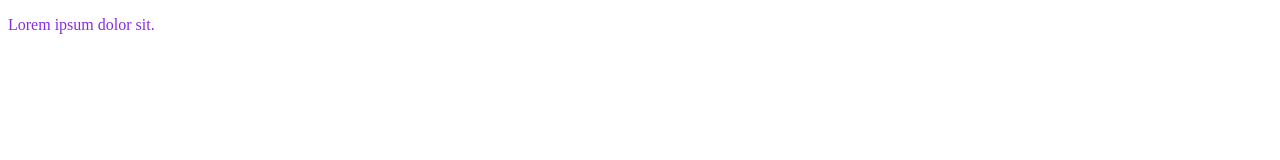
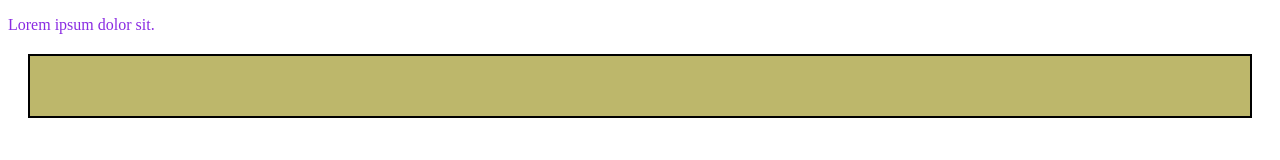
Before and after one commit to cB3rnalA/Personal, a plain HTML site: page index.html in a window 1280 px wide. Drawn offline with Linux system fonts and the light colour scheme.

Commit message:
creacion index

```diff
--- a/index.html
+++ b/index.html
@@ -6,8 +6,18 @@
     <meta name="viewport" content="width=device-width, initial-scale=1.0">
     <title>Esta es el titulo de practica</title>
 </head>
+<style>
+.ciudad {
+    background-color: darkkhaki;
+    border: 2px solid black;
+    margin: 20px;
+    padding: 20px;
+}
+</style>
 <body>
     <p style="color: blueviolet;">Lorem ipsum dolor sit.</p>
-
+    <div class="ciudad">
+        <h2></h2>
+    </div>
 </body>
 </html>
```
